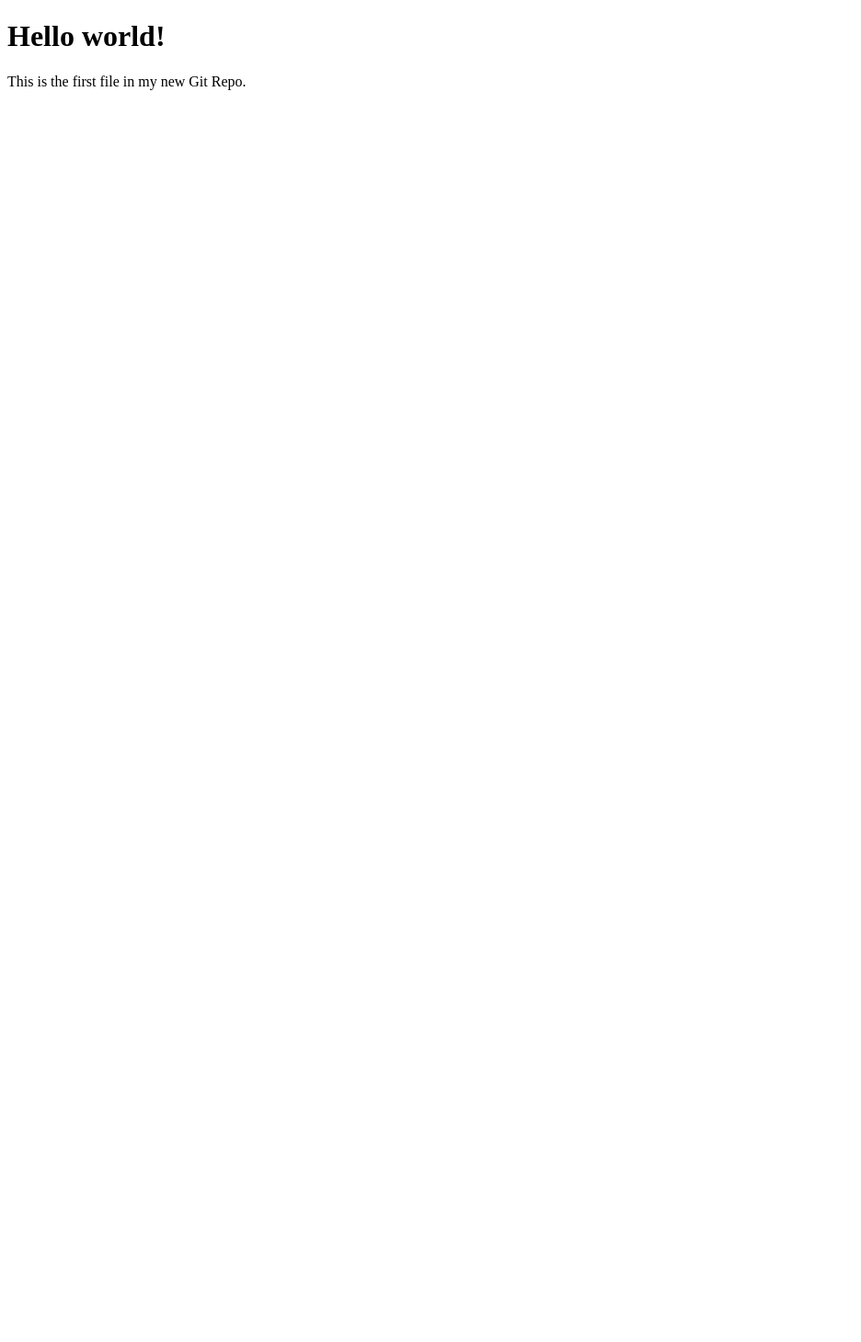
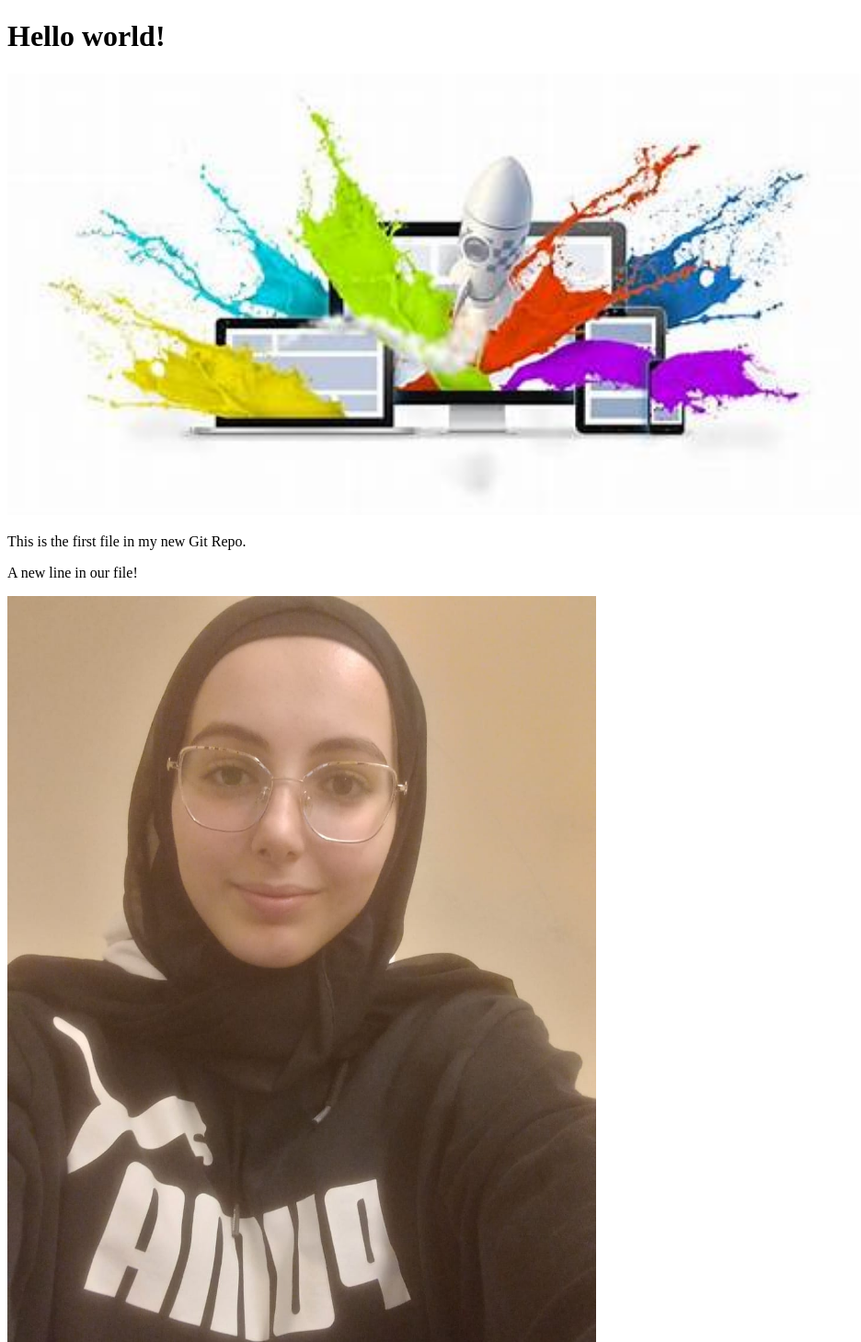
Before and after one commit to zeinabk01/beirutpool, a plain HTML site: page index.html in a window 1280 px wide. Shown: the top 1459 px of the page at 92% size, without its empty margins (0-936 px from the left). Before the commit the page ends 800 px from the top, so only its background shows below. Drawn offline with Linux system fonts and the light colour scheme.

Commit message:
vvbhbcdh

```diff
--- a/index.html
+++ b/index.html
@@ -2,11 +2,15 @@
 <html>
 <head>
 <title>Hello World!</title>
+<link rel="stylesheet" href="bluestyle.css">
 </head>
 <body>
 
 <h1>Hello world!</h1>
+<div><img src="th.jpg" alt="Hello World from Space" style="width:100%;max-width:960px"></div>
 <p>This is the first file in my new Git Repo.</p>
+<p>A new line in our file!</p>
+<div><img src="photo.jpeg" alt="Hello Git" style="width:100%;max-width:640px"></div>
 
 </body>
 </html>
```
Also changed, not shown: photo.jpeg (added).
